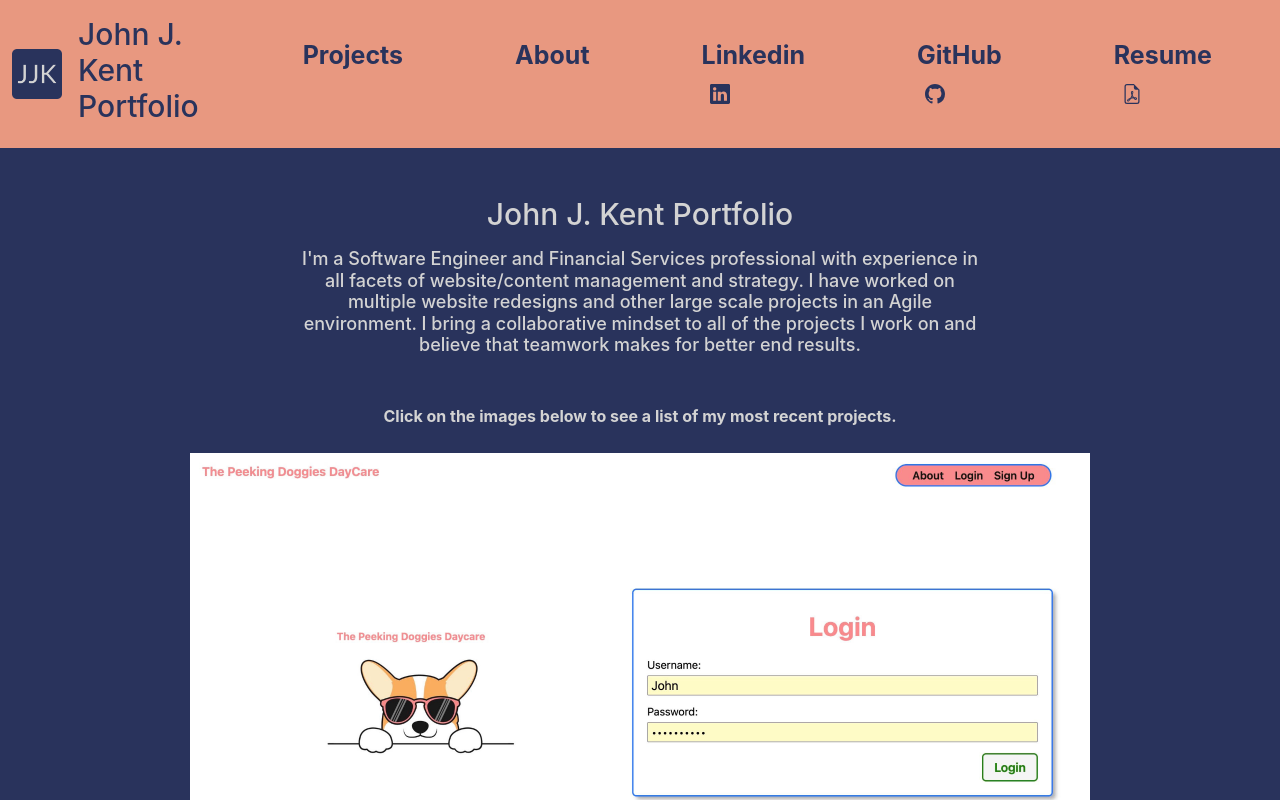
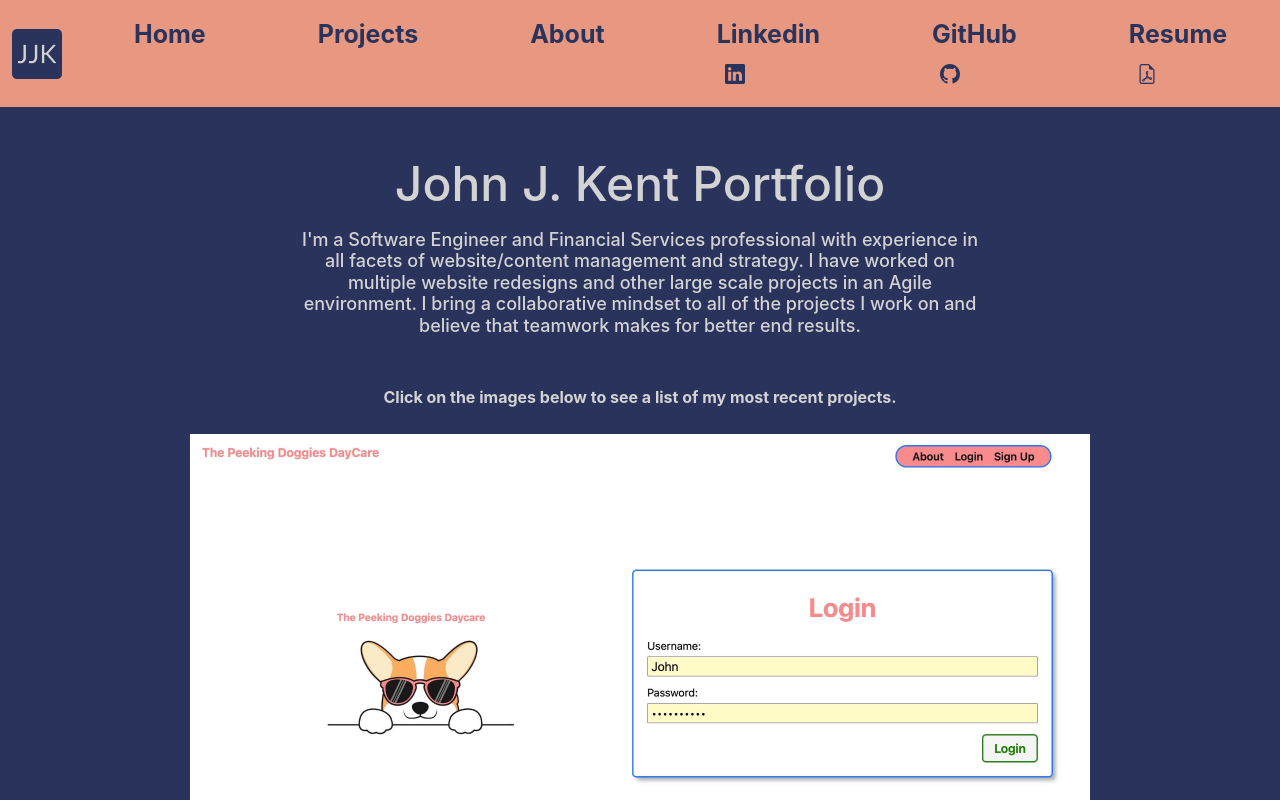
Before and after one commit to JJK70/john-kent-portfolio, a React (Create React App) app: page / in a window 1280 px wide. Shown: the top 800 px of the page. Built offline with nearby package versions, Linux system fonts and the light colour scheme; a web font is replaced by a local one.

Commit message:
fix navbar menu

```diff
--- a/src/index.css
+++ b/src/index.css
@@ -113,7 +113,7 @@ p {
 
 h1 {
   color: lightgray;
-  font-size: 30px;
+  font-size: 48px;
 }
 
 h2 {
--- a/src/pages/component/NavBar.jsx
+++ b/src/pages/component/NavBar.jsx
@@ -10,10 +10,10 @@ function Nav() {
       <span className="navbar-toggler-icon"></span>
     </button>
     <div className="collapse navbar-collapse" id="navbarSupportedContent">
-    <span className="navbar-text">
-      <h1 className="me-lg-5 me-md-0 nav-left">John J. Kent Portfolio</h1>
-      </span>
       <ul className="navbar-nav me-auto mb-2 mb-lg-0">
+      <li className="nav-item">
+          <a className="nav-link ms-lg-5 ms-md-0 me-lg-5 me-md-0" aria-current="page" href="/">Home</a>
+        </li>
         <li className="nav-item">
           <a className="nav-link ms-lg-5 ms-md-0 me-lg-5 me-md-0" aria-current="page" href="/projects">Projects</a>
         </li>
```
